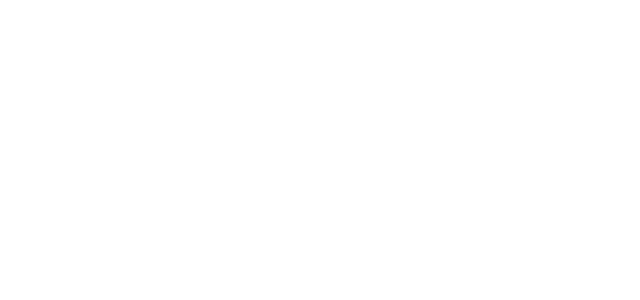
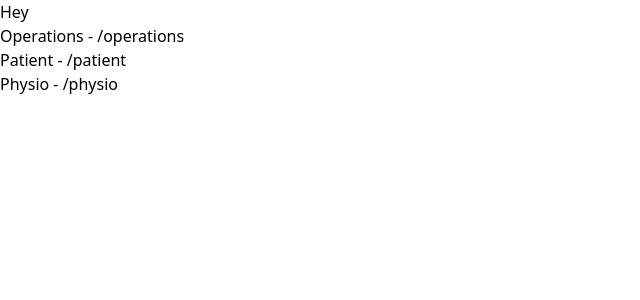
Before and after one commit to ravi-anand04/FixHealthPhysio, a React (Vite) app: page / in a window 1280 px wide. Before the commit this address had no page. Shown: the top 300 px of the page, without its empty margins (0-640 px from the left). Built offline with nearby package versions, Linux system fonts and the light colour scheme.

Commit message:
build issue

```diff
--- a/src/App.jsx
+++ b/src/App.jsx
@@ -3,6 +3,7 @@ import Physio from "./pages/Physio";
 import Operations from "./pages/Operations";
 import Patient from "./pages/Patient";
 import { BrowserRouter as Router, Route, Routes } from "react-router-dom";
+import Home from "./pages/Home";
 
 function App() {
   const [physios, setPhysios] = useState([
@@ -39,6 +40,7 @@ function App() {
             element={<Operations physios={physios} />}
           />
           <Route exact path="/patient" element={<Patient />} />
+          <Route path="/" element={<Home />} />
         </Routes>
       </Router>
     </div>
--- /dev/null
+++ b/src/pages/Home.jsx
@@ -0,0 +1,14 @@
+import React from "react";
+
+const Home = () => {
+  return (
+    <div>
+      <h1>Hey</h1>
+      <h1>Operations - /operations</h1>
+      <h1>Patient - /patient</h1>
+      <h1>Physio - /physio</h1>
+    </div>
+  );
+};
+
+export default Home;
--- a/src/pages/Operations.jsx
+++ b/src/pages/Operations.jsx
@@ -12,7 +12,7 @@ import React, { useRef, useState } from "react";
 import { dates, physios } from "../constant";
 import { generateTimeArray } from "../utils/generateTimeArray";
 
-const Patient = () => {
+const Operations = () => {
   const [selectedDate, setSelectedDate] = useState("");
   const [selectedTime, setSelectedTime] = useState("");
   const [selectedPhysio, setSelectedPhysio] = useState("");
@@ -315,4 +315,4 @@ const Patient = () => {
   );
 };
 
-export default Patient;
+export default Operations;
--- a/src/pages/Physio.jsx
+++ b/src/pages/Physio.jsx
@@ -5,23 +5,9 @@ import DatePicker from "react-datepicker";
 import "react-datepicker/dist/react-datepicker.css";
 import { dates } from "../constant";
 
-const Physio = ({ onAvailabilitySelect }) => {
-  const [selectedDate, setSelectedDate] = useState(null);
-  const [selectedTime, setSelectedTime] = useState(null);
-
-  const handleDateChange = (date) => {
-    setSelectedDate(date);
-    // You may want to fetch available times for the selected date from the server
-  };
-
-  const handleTimeChange = (time) => {
-    setSelectedTime(time);
-  };
-
-  const handleSaveAvailability = () => {
-    // Send selectedDate, selectedTime to the server and update physio's availability
-    onAvailabilitySelect(selectedDate, selectedTime);
-  };
+const Physio = () => {
+  // const [selectedDate, setSelectedDate] = useState(null);
+  // const [selectedTime, setSelectedTime] = useState(null);
 
   return (
     <div className="px-48 max-lg:px-12 my-8 max-sm:px-2">
```
Also changed, not shown: 2 other files (tests, documents, lock files or other folders).
